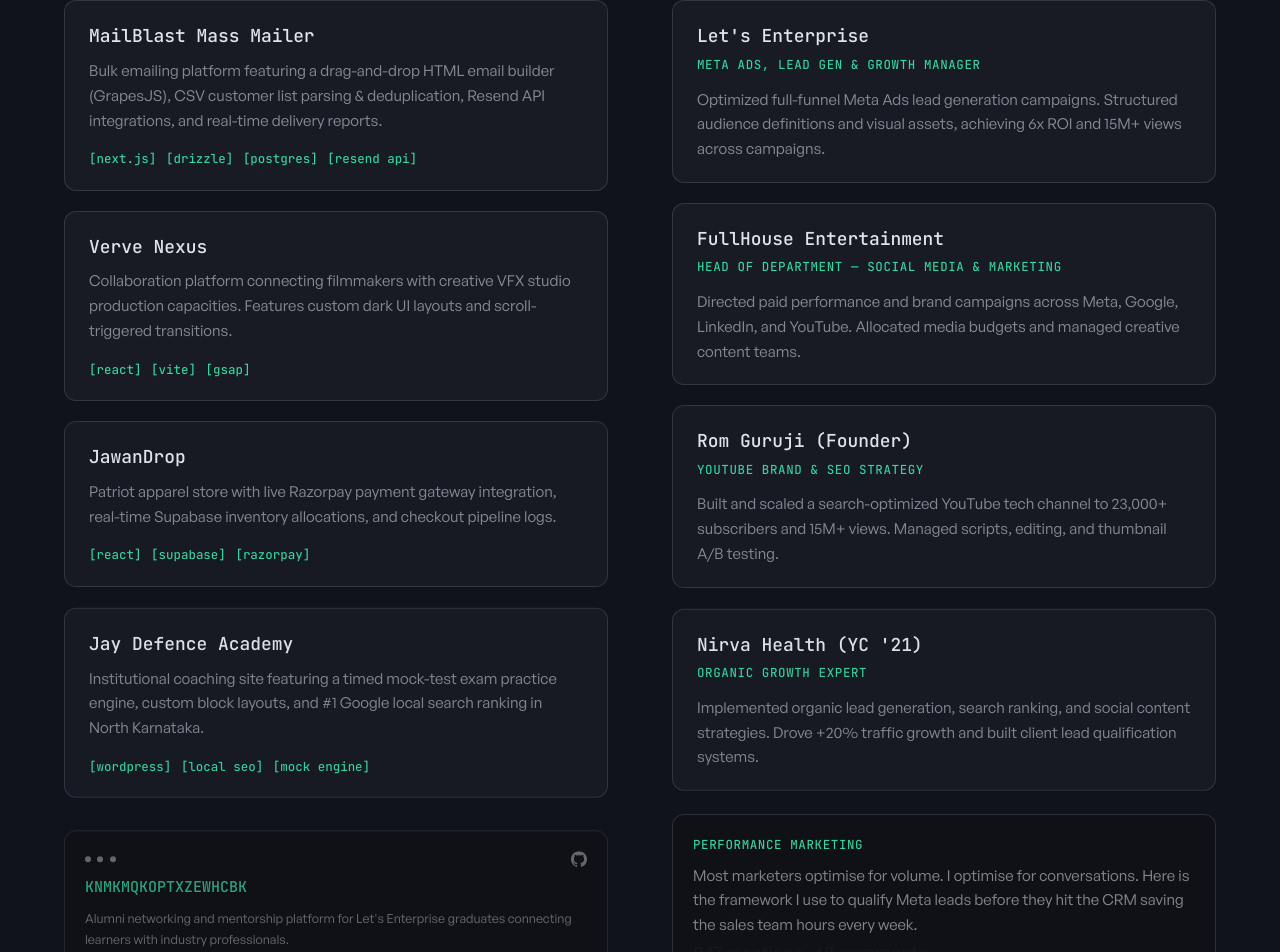
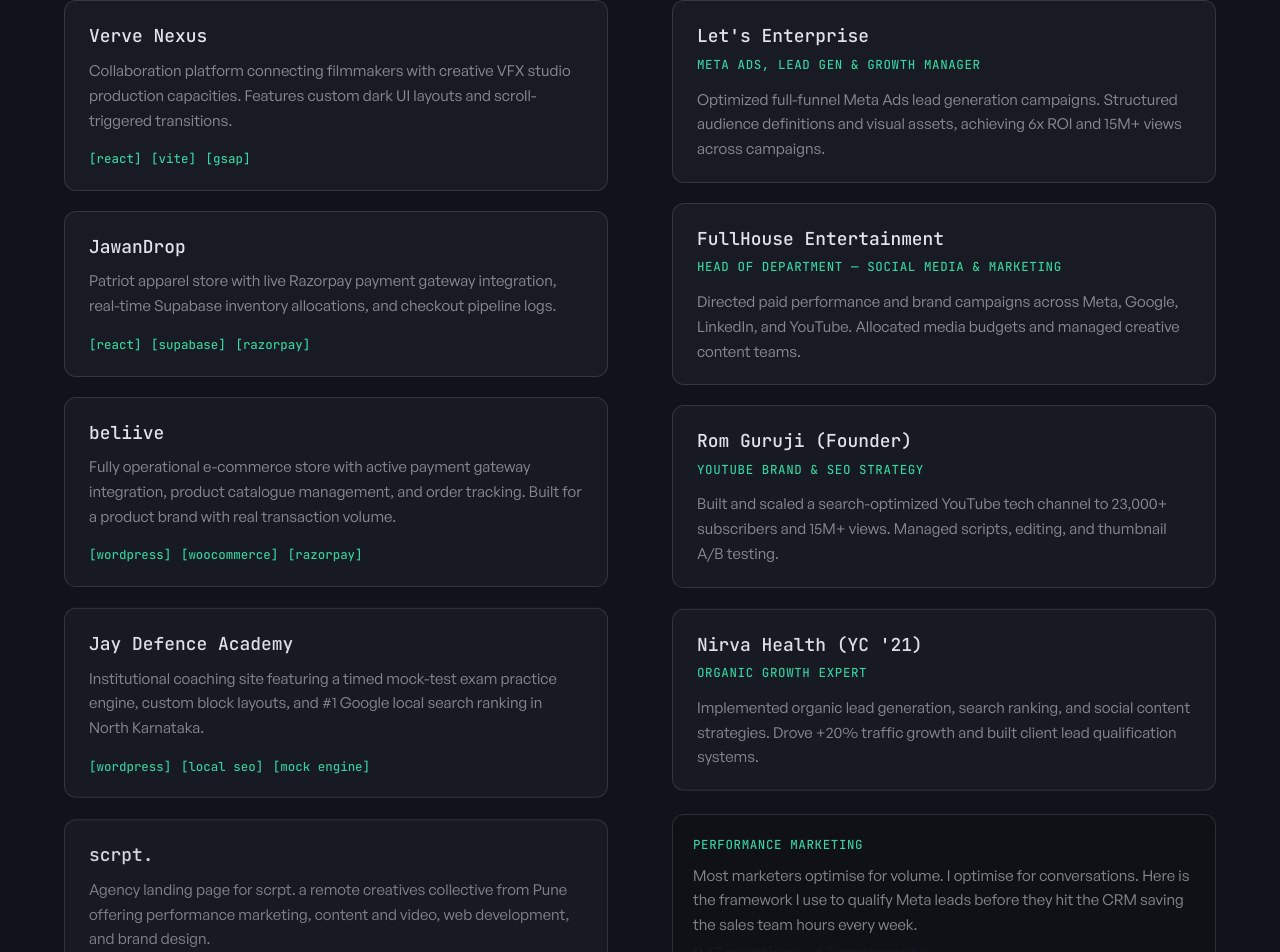
Before and after one commit to jaysahastrabudhe/jay-portfolio, a React (Vite) app: page / in a window 1280 px wide. Shown: the part 3830-4782 px from the top of the page. Built offline with nearby package versions, Linux system fonts and the light colour scheme.

Commit message:
feat: replace MailBlast with scrpt.in and beliive e-commerce store

```diff
--- a/src/components/Portfolio.jsx
+++ b/src/components/Portfolio.jsx
@@ -90,10 +90,11 @@
       setHistory(prev => [
         ...prev,
         { type: 'output', text: 'Active Shipped Web Platforms:' },
-        { type: 'output', text: '  1. MailBlast Mass Mailer   - Next.js, Drizzle, Postgres, Resend API' },
-        { type: 'output', text: '  2. Verve Nexus             - React, Vite, GSAP capacity layouts' },
-        { type: 'output', text: '  3. JawanDrop               - React, Supabase, Razorpay SDK' },
-        { type: 'output', text: '  4. Jay Defence Academy     - WordPress, timed exam mock test engine' }
+        { type: 'output', text: '  1. Verve Nexus             - React, Vite, GSAP capacity layouts' },
+        { type: 'output', text: '  2. JawanDrop               - React, Supabase, Razorpay SDK' },
+        { type: 'output', text: '  3. beliive                 - WordPress, WooCommerce, Razorpay e-commerce' },
+        { type: 'output', text: '  4. Jay Defence Academy     - WordPress, timed exam mock test engine' },
+        { type: 'output', text: '  5. scrpt.                  - React, Vite agency website' }
       ])
     } else if (baseCmd === 'sysinfo') {
       setHistory(prev => [
--- a/src/data/projects.js
+++ b/src/data/projects.js
@@ -31,13 +31,6 @@
 
 export const webProjects = [
   {
-    name: 'MailBlast Mass Mailer',
-    url: 'https://github.com/jaysahastrabudhe/marketing-funnel-dashboard',
-    image: null,
-    desc: 'Bulk emailing platform featuring a drag-and-drop HTML email builder (GrapesJS), CSV customer list parsing & deduplication, Resend API integrations, and real-time delivery reports.',
-    tags: ['Next.js', 'Drizzle', 'Postgres', 'Resend API'],
-  },
-  {
     name: 'Verve Nexus',
     url: 'https://forestgreen-locust-191432.hostingersite.com',
     image: null,
@@ -52,11 +45,25 @@
     tags: ['React', 'Supabase', 'Razorpay'],
   },
   {
+    name: 'beliive',
+    url: 'https://darkred-leopard-153534.hostingersite.com/',
+    image: null,
+    desc: 'Fully operational e-commerce store with active payment gateway integration, product catalogue management, and order tracking. Built for a product brand with real transaction volume.',
+    tags: ['WordPress', 'WooCommerce', 'Razorpay'],
+  },
+  {
     name: 'Jay Defence Academy',
     url: 'https://jaydefenceacademy.com',
     image: null,
     desc: 'Institutional coaching site featuring a timed mock-test exam practice engine, custom block layouts, and #1 Google local search ranking in North Karnataka.',
     tags: ['WordPress', 'Local SEO', 'Mock Engine'],
+  },
+  {
+    name: 'scrpt.',
+    url: 'https://scrpt.in',
+    image: null,
+    desc: 'Agency landing page for scrpt. a remote creatives collective from Pune offering performance marketing, content and video, web development, and brand design.',
+    tags: ['React', 'Vite', 'GSAP'],
   },
 ]
 
```
